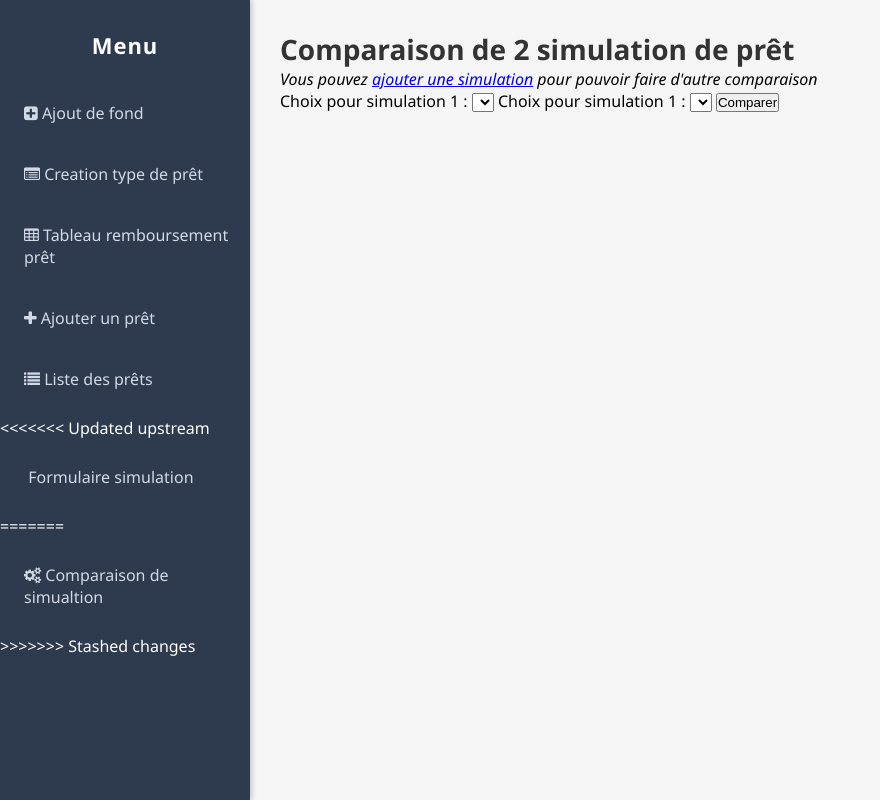
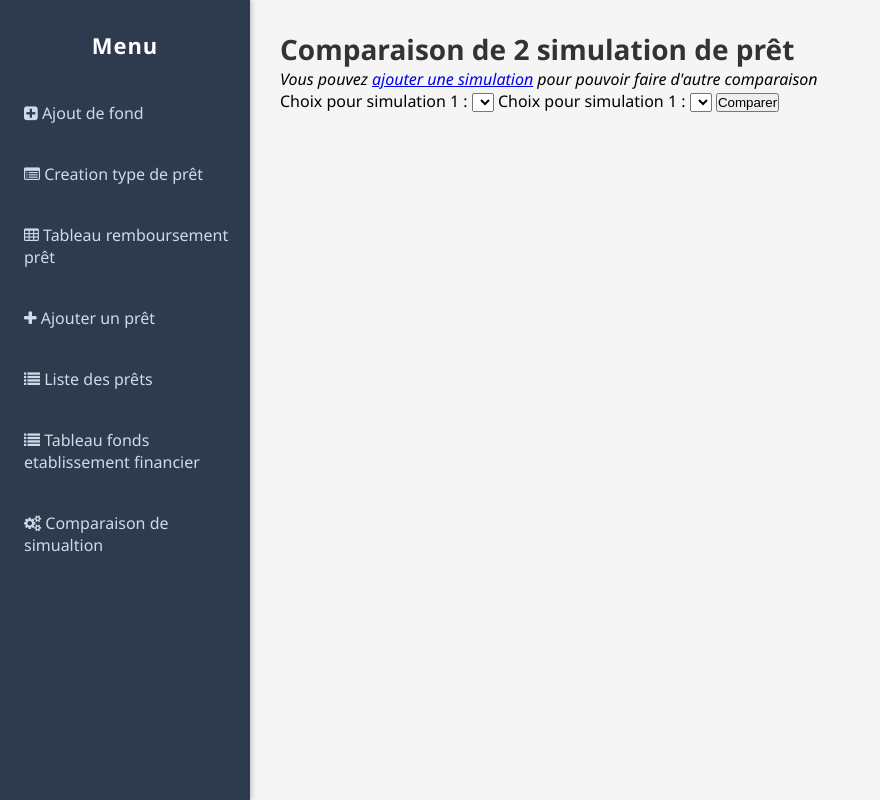
Before and after one commit to sarobidyBryan/examFinalS4, a PHP site: page /L2/comparaison-simulation.php in a window 1280 px wide. Shown: the whole page, without its empty margins (0-880 px from the left). Run offline with PHP 8.4, Linux system fonts and the light colour scheme; lists and menus that the app fills with data are empty.

Commit message:
jkwnerre

```diff
--- a/inc/navigation.php
+++ b/inc/navigation.php
@@ -6,10 +6,7 @@
         <li><a href="tableau-remboursement-pret.php"><i class="fa fa-table"></i> Tableau remboursement prêt</a></li>
         <li><a href="form-pret.php"><i class="fa fa-plus"></i> Ajouter un prêt</a></li>
         <li><a href="liste-prets.php"><i class="fa fa-list"></i> Liste des prêts</a></li>
-<<<<<<< Updated upstream
-        <li><a href="form-simulation.php"><i class="fa fa-form"></i> Formulaire simulation</a></li>
-=======
+        <li><a href="tableau-fond-ef.php"><i class="fa fa-list"></i> Tableau fonds etablissement financier</a></li>
         <li><a href="comparaison-simulation.php"><i class="fa fa-gears "></i> Comparaison de simualtion</a></li>
->>>>>>> Stashed changes
     </ul>
 </div>
--- a/ws/assets/js/comparaison-simulation.js
+++ b/ws/assets/js/comparaison-simulation.js
@@ -28,7 +28,8 @@ chargerSimulationsPourComparaison();
 
 function fetchSimulationById(id) {
     return new Promise((resolve, reject) => {
-        ajax("GET", `/param/${id}`, null, (res) => {
+        $data={'id':id};
+        ajax("GET", `/params`, $data, (res) => {
             if (res.error) {
                 reject(res.error);
             } else {
--- a/ws/routes/param_simulation_routes.php
+++ b/ws/routes/param_simulation_routes.php
@@ -3,4 +3,4 @@ require_once __DIR__ . '/../controllers/ParamSimulationController.php';
 
 Flight::route('POST /param', ['ParamSimulationController', 'create']);
 Flight::route('GET /param', ['ParamSimulationController', 'getAll']);
-Flight::route('GET /param/@id', ['ParamSimulationController', 'get']);
+Flight::route('GET /params', ['ParamSimulationController', 'get']);
```
